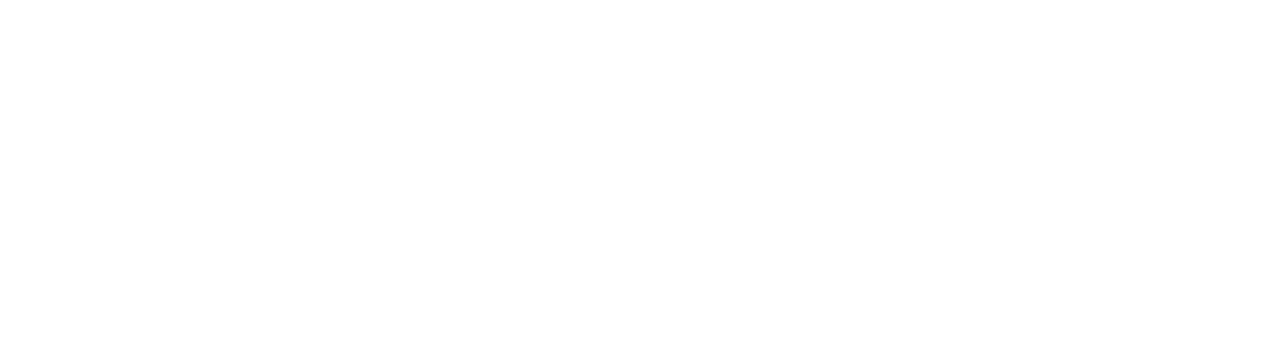
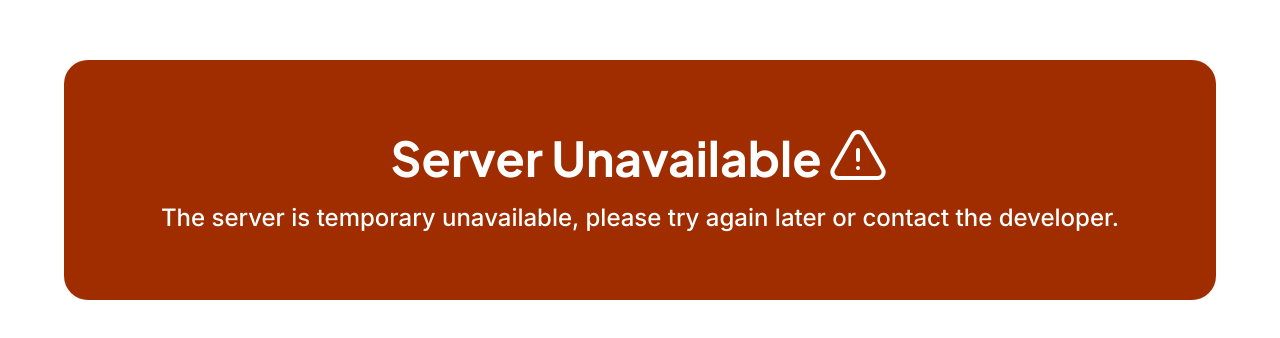
Before and after one commit to Nasadmi/bookmark-app, a React (Vite) app in the folder client/: page /unavailability in a window 1280 px wide. Before the commit this address had no page. Shown: the part 140-478 px from the top of the page. Built offline with nearby package versions, Linux system fonts and the light colour scheme; no server answers.

Commit message:
Add not found page and unavailable page

```diff
--- a/client/src/features/auth/layouts/AuthLayout.tsx
+++ b/client/src/features/auth/layouts/AuthLayout.tsx
@@ -1,6 +1,19 @@
 import { BookOpenIcon } from "@heroicons/react/24/outline";
+import { useEffect } from "react";
+import { useNavigate } from "react-router";
+import { apiHealth } from "../../../services/health";
 
 export const AuthLayout = ({ children }: { children: React.ReactNode }) => {
+  const navigate = useNavigate()
+  useEffect(() => {
+    (async () => {
+      const health = await apiHealth()
+      if (!health) {
+        navigate('/unavailability')
+      }
+    })()
+  }, [])
+
   return (
     <div className="flex flex-col items-center min-h-2/3 rounded-2xl justify-center w-[95%] lg:ml-auto lg:w-[40%] mx-auto portrait:mt-20 bg-gray-100 dark:bg-stone-700 landscape:mt-2 landscape:lg:mt-20">
       <header className="flex gap-2 items-center">
--- a/client/src/features/dashboard/pages/Dashboard.tsx
+++ b/client/src/features/dashboard/pages/Dashboard.tsx
@@ -1,17 +1,24 @@
 import { useEffect } from "react"
 import { getCookie } from "../../../services/cookies"
 import { useNavigate } from "react-router"
+import { apiHealth } from "../../../services/health";
 
 export const Dashboard = () => {
-
   const navigate = useNavigate();
 
   useEffect(() => {
-    const token = getCookie('token')
-    if (!token) {
-      navigate('/login');
-      return;
-    }
+    (async () => {
+      const token = getCookie('token')
+      const health = apiHealth()
+      if (!health) {
+        navigate('/unavailability')
+        return;
+      }
+      if (!token) {
+        navigate('/login');
+        return;
+      }
+    })()
   }, [])
 
   return (
--- /dev/null
+++ b/client/src/features/errors/layout/ErrorLayout.tsx
@@ -0,0 +1,7 @@
+export const ErrorLayout = ({ children, className }: { children: React.ReactNode, className?: string }) => {
+  return (
+    <main className={`${className} flex flex-col items-center justify-center w-[90%] h-60 portrait:mt-70 landscape:mt-50 mx-auto rounded-3xl text-white`}>
+      { children }
+    </main>
+  )
+}
--- /dev/null
+++ b/client/src/features/errors/pages/NotFound.tsx
@@ -0,0 +1,18 @@
+import { ExclamationCircleIcon } from "@heroicons/react/24/outline"
+import { ErrorLayout } from "../layout/ErrorLayout"
+import { Link } from "react-router"
+
+export const NotFound = () => {
+  return (
+    <ErrorLayout className="dark:bg-red-600 bg-red-800">
+      <div className="flex items-center gap-1 justify-between">
+        <h1 className="text-5xl font-jakarta font-bold">Not Found</h1>
+        <ExclamationCircleIcon className="size-20"/>
+      </div>
+      <p className="text-2xl font-medium">This page isn't available</p>
+      <Link to={'/'} className="mt-6 text-3xl border-b-4 border-b-red-400 font-medium px-3">
+        Dashboard
+      </Link>
+    </ErrorLayout>
+  )
+}
--- /dev/null
+++ b/client/src/features/errors/pages/Unavailability.tsx
@@ -0,0 +1,29 @@
+import { ExclamationCircleIcon, ExclamationTriangleIcon } from "@heroicons/react/24/outline"
+import { ErrorLayout } from "../layout/ErrorLayout"
+import { useEffect } from "react"
+import { useNavigate } from "react-router"
+import { apiHealth } from "../../../services/health"
+
+export const Unavailability = () => {
+  const navigate = useNavigate()
+  useEffect(() => {
+    (async () => {
+      const health = await apiHealth();
+      if (health) {
+        navigate('/')
+      }
+    })()
+  }, [])
+
+  return (
+    <ErrorLayout className="dark:bg-orange-600 bg-orange-800 p-4">
+      <div className="flex items-center gap-1 justify-between">
+        <h1 className="text-5xl font-jakarta font-bold">Server Unavailable</h1>
+        <ExclamationTriangleIcon className="size-16"/>
+      </div>
+      <p className="text-2xl font-medium mt-3">
+        The server is temporary unavailable, please try again later or contact the developer.
+      </p>
+    </ErrorLayout>
+  )
+}
--- a/client/src/main.tsx
+++ b/client/src/main.tsx
@@ -5,14 +5,18 @@ import { BrowserRouter, Route, Routes } from "react-router";
 import { Dashboard } from "./features/dashboard/pages/Dashboard";
 import { Login } from "./features/auth/pages/Login";
 import { ThemeProvider } from "./providers/Theme.provider";
+import { NotFound } from "./features/errors/pages/NotFound";
+import { Unavailability } from "./features/errors/pages/Unavailability";
 
 createRoot(document.getElementById("root")!).render(
   <StrictMode>
     <BrowserRouter>
       <ThemeProvider>
         <Routes>
+          <Route path="*" element={<NotFound />} />
           <Route path="/" element={<Dashboard />} />
           <Route path="/login" element={<Login />} />
+          <Route path="/unavailability" element={<Unavailability />} />
         </Routes>
       </ThemeProvider>
     </BrowserRouter>
```
